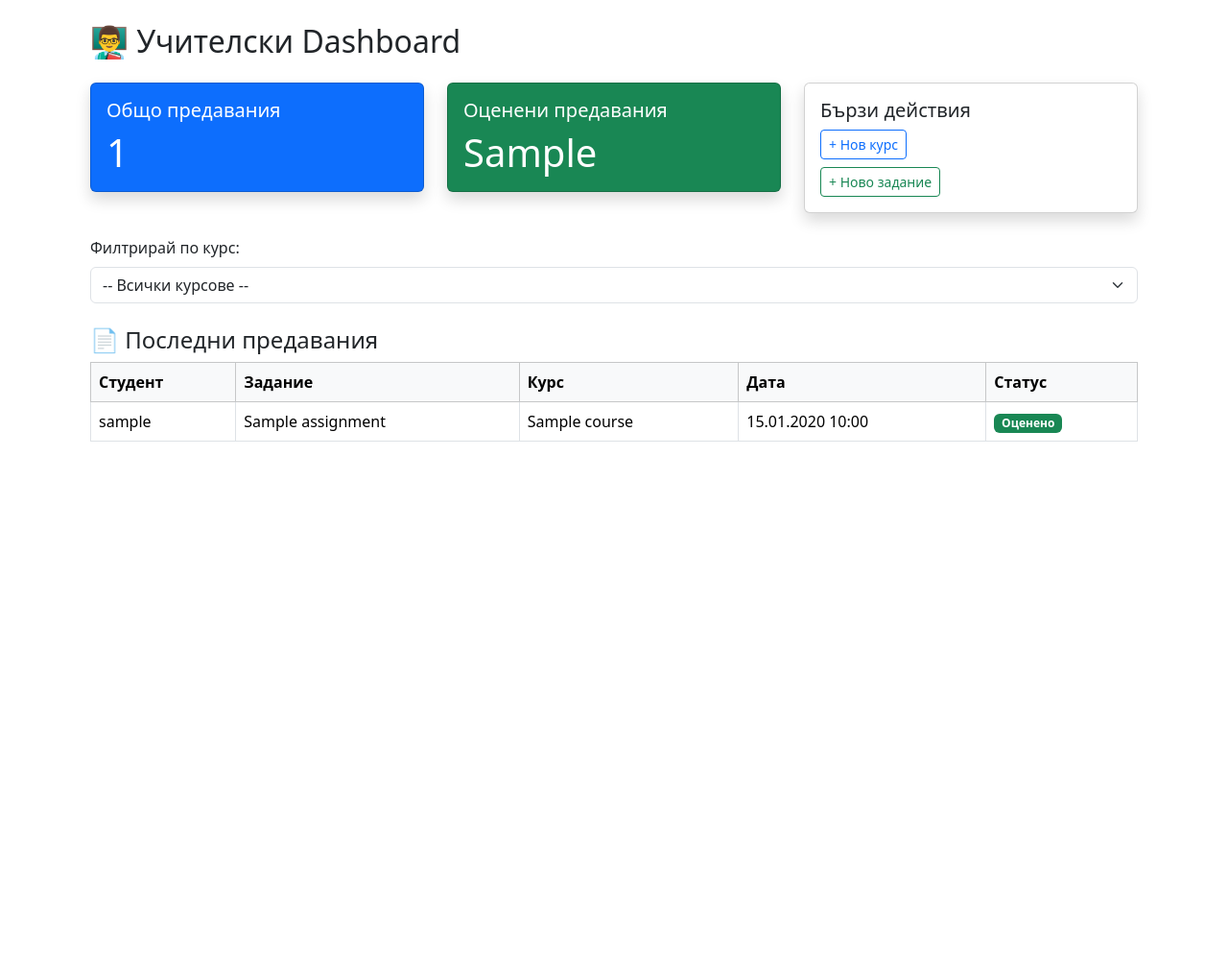
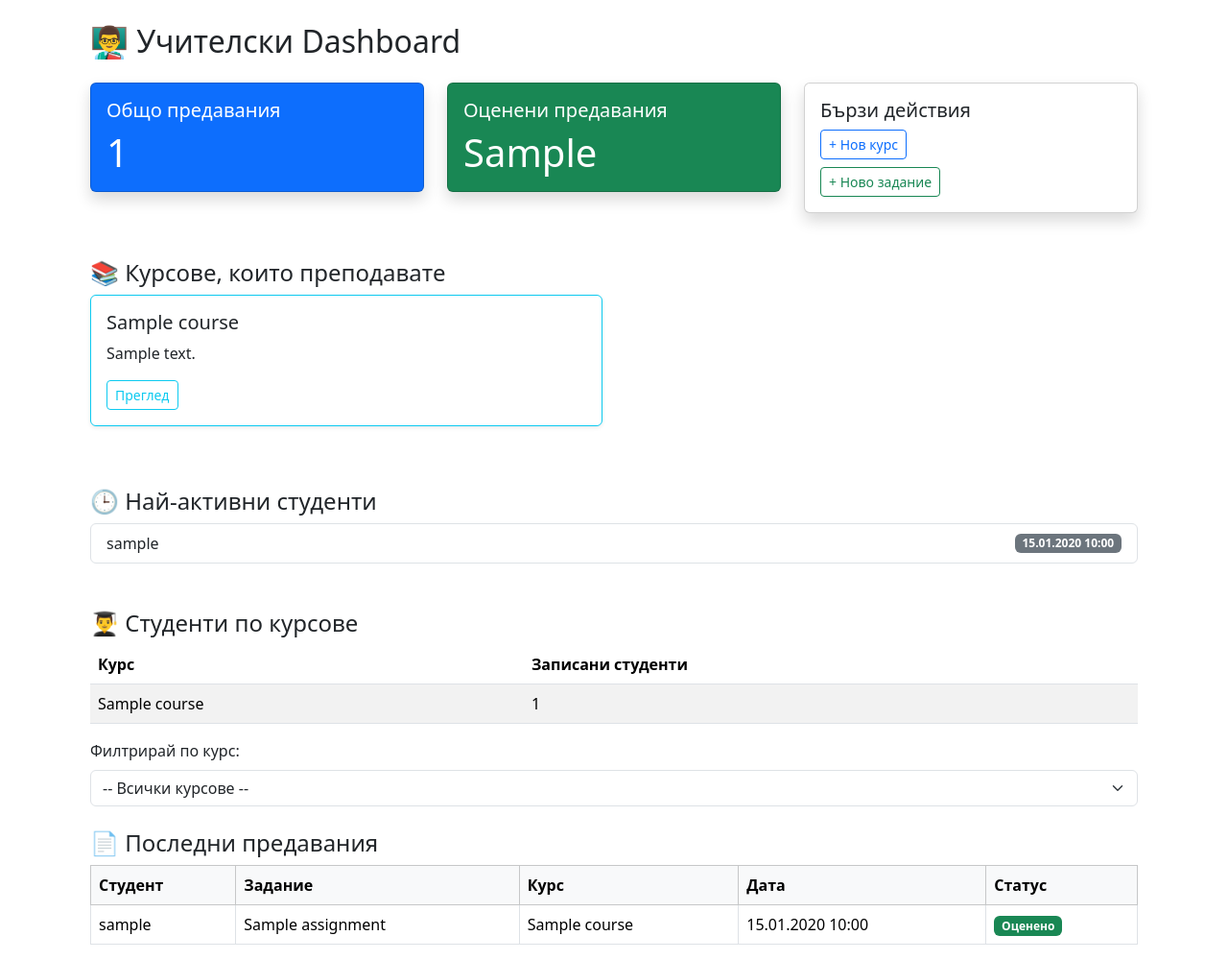
Before and after one commit to EliArn99/Learning-Management-System-, a Django app: template templates/dashboards/teacher_dashboard.html in a window 1280 px wide. Shown: the part 56-1056 px from the top of the page at 96% size. Before the commit the page ends 516 px from the top, so only its background shows below. Run offline with Django 3.2, Linux system fonts and the light colour scheme; the template is opened without the code that fills it: most values are stand-ins (such as "Sample title", 1, 10 or a date in 2020).

Commit message:
Update teacher_dashboard.html

```diff
--- a/templates/dashboards/teacher_dashboard.html
+++ b/templates/dashboards/teacher_dashboard.html
@@ -33,6 +33,55 @@
             </div>
         </div>
     </div>
+<h4 class="mt-5">📚 Курсове, които преподавате</h4>
+<div class="row">
+    {% for course in courses %}
+        <div class="col-md-6 mb-3">
+            <div class="card border-info shadow-sm">
+                <div class="card-body">
+                    <h5 class="card-title">{{ course.name }}</h5>
+                    <p class="card-text">{{ course.description|truncatewords:20 }}</p>
+                    <a href="{% url 'courses:course_detail' course.id %}" class="btn btn-sm btn-outline-info">Преглед</a>
+                </div>
+            </div>
+        </div>
+    {% empty %}
+        <p>Нямате създадени курсове.</p>
+    {% endfor %}
+</div>
+
+<h4 class="mt-5">🕒 Най-активни студенти</h4>
+<ul class="list-group">
+    {% for student in active_students %}
+        <li class="list-group-item d-flex justify-content-between align-items-center">
+            {{ student.user.username }}
+            <span class="badge bg-secondary">{{ student.latest_submission_time|date:"d.m.Y H:i" }}</span>
+        </li>
+    {% empty %}
+        <li class="list-group-item">Няма активности.</li>
+    {% endfor %}
+</ul>
+
+<h4 class="mt-5">👨‍🎓 Студенти по курсове</h4>
+<table class="table table-striped">
+    <thead>
+        <tr>
+            <th>Курс</th>
+            <th>Записани студенти</th>
+        </tr>
+    </thead>
+    <tbody>
+        {% for course in courses %}
+            <tr>
+                <td>{{ course.name }}</td>
+                <td>{{ course.enrollments.count }}</td>
+            </tr>
+        {% empty %}
+            <tr><td colspan="2">Няма курсове.</td></tr>
+        {% endfor %}
+    </tbody>
+</table>
+
 
     <!-- Филтър по курс -->
     <form method="get" class="mb-3">
@@ -47,6 +96,8 @@
         </select>
     </form>
 
+
+
     <!-- Последни предавания -->
     <h4 class="mt-4">📄 Последни предавания</h4>
     <table class="table table-hover table-bordered mt-2">
@@ -59,6 +110,8 @@
                 <th>Статус</th>
             </tr>
         </thead>
+
+
         <tbody>
             {% for sub in recent_submissions %}
                 <tr>
```
